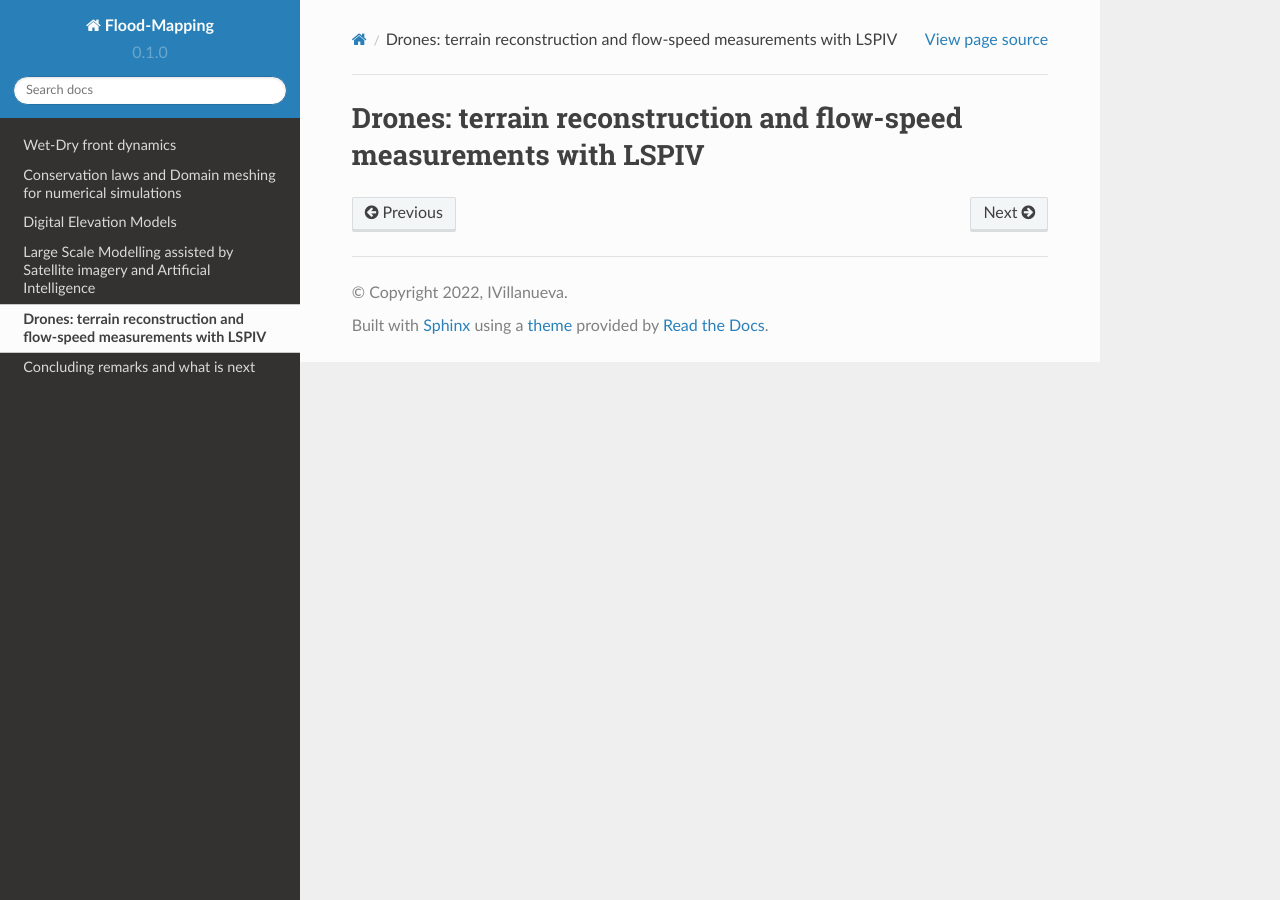
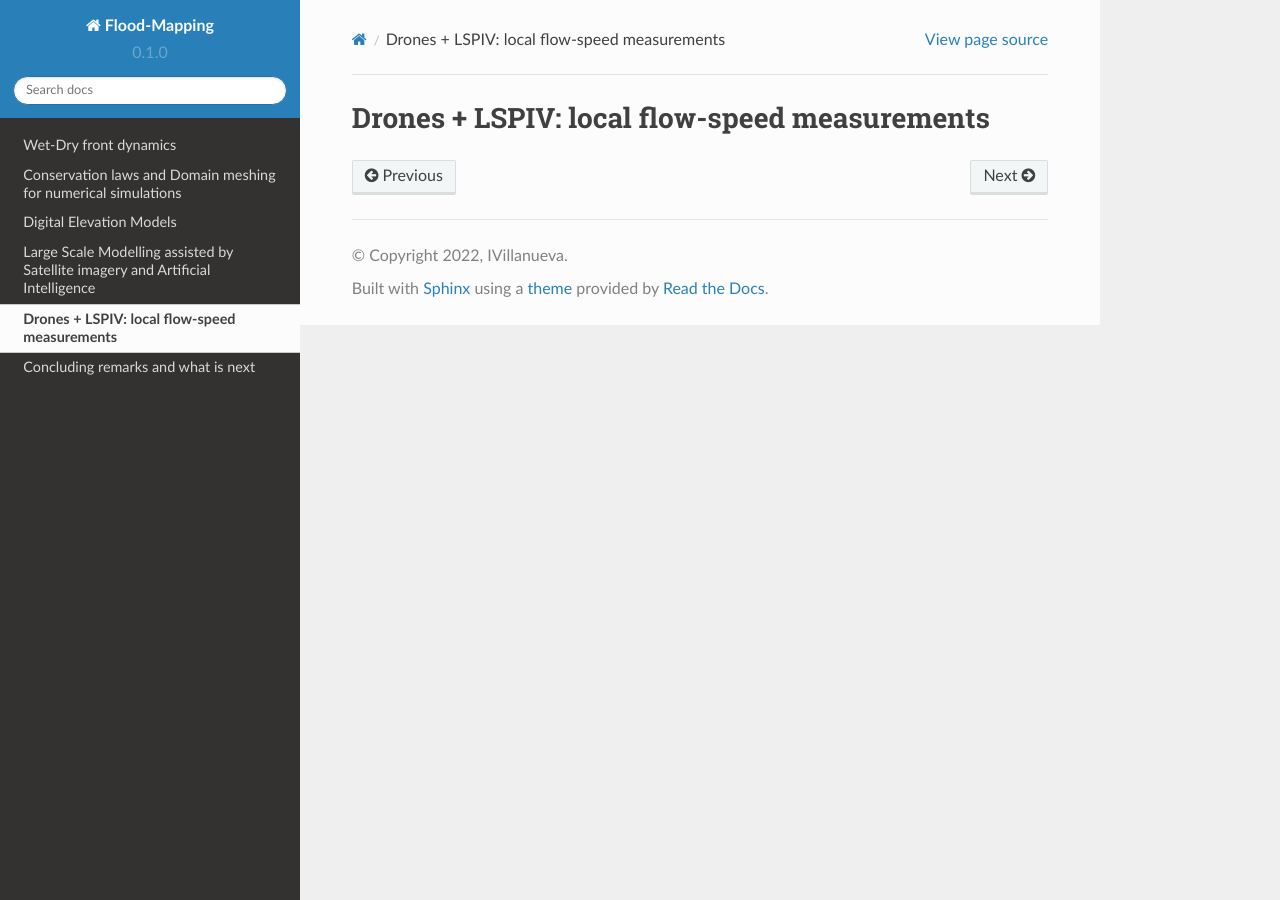
Before and after one commit to ivillamadrid/FloodMapping, a Sphinx documentation site: the page built from docs/source/drones.rst, in a window 1280 px wide. Built offline with Sphinx 7.4.7 and the Read the Docs theme 2.0.0, drawn with Linux system fonts in a browser that asks for light colours.

Commit message:
Update drones.rst

```diff
--- a/docs/source/drones.rst
+++ b/docs/source/drones.rst
@@ -1,2 +1,2 @@
-Drones: terrain reconstruction and flow-speed measurements with LSPIV
-=====================================================================
+Drones + LSPIV: local flow-speed measurements
+=============================================
```
